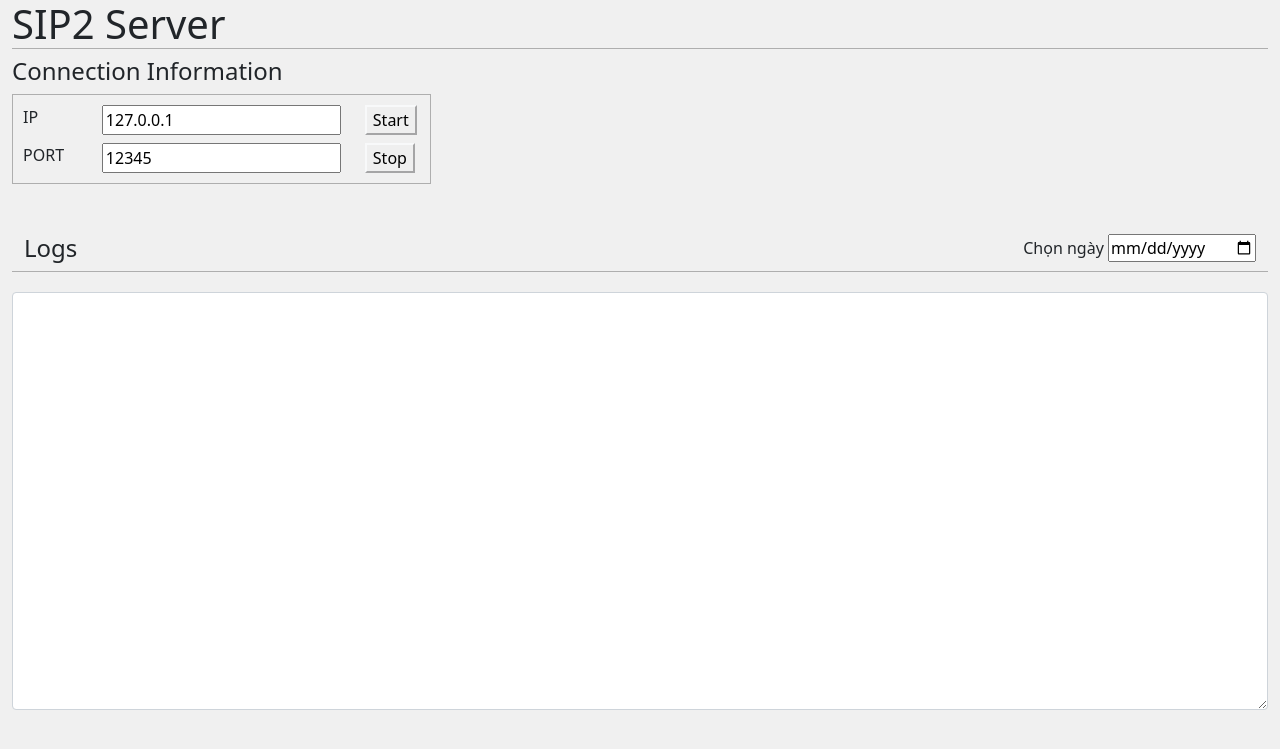
After one commit to trannggg/SIP2TEST, a PHP site: page / in a window 1280 px wide. The commit adds this page. Shown: the top 749 px of the page. Run offline with PHP 8.4, Linux system fonts and the light colour scheme.

Commit message:
giaodiem

```diff
--- /dev/null
+++ b/global.php
@@ -0,0 +1,3 @@
+<?php
+$ipaddress = '123.123.123.132';
+$port = null; // Khai báo rằng bạn đang sử dụng biến toàn cục
--- /dev/null
+++ b/index.php
@@ -0,0 +1,49 @@
+<!DOCTYPE html>
+<!DOCTYPE html>
+<html lang="en">
+
+<head>
+    <meta charset="UTF-8">
+    <meta http-equiv="X-UA-Compatible" content="IE=edge">
+    <meta name="viewport" content="width=device-width, initial-scale=1.0">
+    <!-- <script src="https://kit.fontawesome.com/da3f2c352c.js" crossorigin="anonymous"></script> -->
+    <title>Project CSDL</title>
+    <link rel="stylesheet" href="web/server.css">
+    <link href="https://cdn.jsdelivr.net/npm/bootstrap@5.0.2/dist/css/bootstrap.min.css" rel="stylesheet" integrity="sha384-EVSTQN3/azprG1Anm3QDgpJLIm9Nao0Yz1ztcQTwFspd3yD65VohhpuuCOmLASjC" crossorigin="anonymous">
+
+    <script src="https://cdn.jsdelivr.net/npm/bootstrap@5.0.2/dist/js/bootstrap.bundle.min.js" integrity="sha384-MrcW6ZMFYlzcLA8Nl+NtUVF0sA7MsXsP1UyJoMp4YLEuNSfAP+JcXn/tWtIaxVXM" crossorigin="anonymous"></script>
+    <script src="https://cdn.jsdelivr.net/npm/@popperjs/core@2.9.2/dist/umd/popper.min.js" integrity="sha384-IQsoLXl5PILFhosVNubq5LC7Qb9DXgDA9i+tQ8Zj3iwWAwPtgFTxbJ8NT4GN1R8p" crossorigin="anonymous"></script>
+    <script src="https://cdn.jsdelivr.net/npm/bootstrap@5.0.2/dist/js/bootstrap.min.js" integrity="sha384-cVKIPhGWiC2Al4u+LWgxfKTRIcfu0JTxR+EQDz/bgldoEyl4H0zUF0QKbrJ0EcQF" crossorigin="anonymous"></script>
+
+    <script src="https://ajax.googleapis.com/ajax/libs/jquery/3.6.4/jquery.min.js"></script>
+    <script src="web/server.js"></script>
+</head>
+
+<body>
+<div class="container-fluid" id="menu">
+    <div class="header"><h1 style="" href="">SIP2 Server</h1></div>
+    <h4> Connection Information </h4>
+    <div class="col-4 form-server" >
+            <div class="row">
+                <div class="col" ><a > IP</a></div>
+                <div class="col "><input type="text" name="ipaddress" value="127.0.0.1" id="ipaddress" placeholder="127.0.0.1"></div>
+                <div class="col" ><button class="border-light" onclick="startServer()"> Start</button></div>
+            </div>
+            <div class="my-2"></div> <!-- Thêm một div để tạo khoảng cách giữa hai dòng -->
+            <div class="row">
+                <div class="col" ><a >PORT</a></div>
+                <div class="col" ><input type="text" name="port" value="12345" id="port" placeholder="12345"></div>
+                <div class="col" ><button class="border-light"  onclick="stopServer();"> Stop</button></div>
+            </div>
+    </div>
+    <div class="row logs">
+        <div class="col"><h4>Logs</h4></div>
+        <div class="col logs-right">Chọn ngày <input type="date"></input></div>
+    </div>
+    <div class="input-group logs-text">
+        <textarea style="height: 418px;" class="form-control" aria-label="With textarea"></textarea>
+    </div>
+</div>
+</body>
+
+</html>
--- a/startServer.php
+++ b/startServer.php
@@ -1,4 +1,8 @@
 <?php
+session_start();
+$ipaddress = $_SESSION['ipaddress'];
+$port = $_SESSION['port'];
+
 // Lấy ngày và giờ hiện tại dưới dạng timestamp
 $currentTimestamp = time();
 
@@ -8,7 +12,7 @@ $currentDate = date('Ymd_His', $currentTimestamp);
 // Tạo tên tệp log dựa trên ngày và giờ hiện tại
 $logFileName = "logs/log_$currentDate.log";
 
-exec("php server.php > $logFileName 2>&1", $output, $returnCode);
+exec("php server.php > $logFileName 2>&1 $ipaddress $port", $output, $returnCode);
 if ($returnCode === 0) {
     echo "Lệnh thực hiện thành công.\n";
     foreach ($output as $line) {
--- /dev/null
+++ b/web/server.css
@@ -0,0 +1,23 @@
+body {
+    background-color: #F0F0F0 !important;
+}
+.header h1 {
+    border-bottom: 1px solid #AEAEAE;
+}
+.form-server{
+    border: 1px solid #aeaeae;
+    padding: 10px;
+}
+.logs-right{
+    justify-content: right;
+    text-align: right;
+}
+.logs{
+    margin-left: 0 !important;
+    margin-right: 0 !important;
+    padding-top: 50px;
+    border-bottom: 1px solid #AEAEAE;
+}
+.logs-text{
+    padding-top: 20px;
+}
--- /dev/null
+++ b/web/server.js
@@ -0,0 +1,29 @@
+function startServer(){
+    var ipaddress=$('#ipaddress').val();
+    var port=$('#port').val();
+    var formData = new FormData();
+    formData.append('ipaddress', ipaddress);
+    formData.append('port', port);
+    console.log(port);
+    if (!ipaddress){
+        alert(" Vui lòng nhập IP ")
+    }else if (!port){
+        alert(" Vui lòng nhập PORT")
+    }else {
+        $.ajax({
+            type: "POST",
+            url: 'test.php?action=startServer',
+            data: formData,
+            processData: false,
+            contentType: false,
+            success: function () {
+                $.get('startServer.php');
+                console.log('ok');
+            }
+        });
+
+    }
+}
+function stopServer(){
+
+}
```
Also changed, not shown: data.json (+4 -4 lines), server.php (+14 -9 lines), 1 other file.
